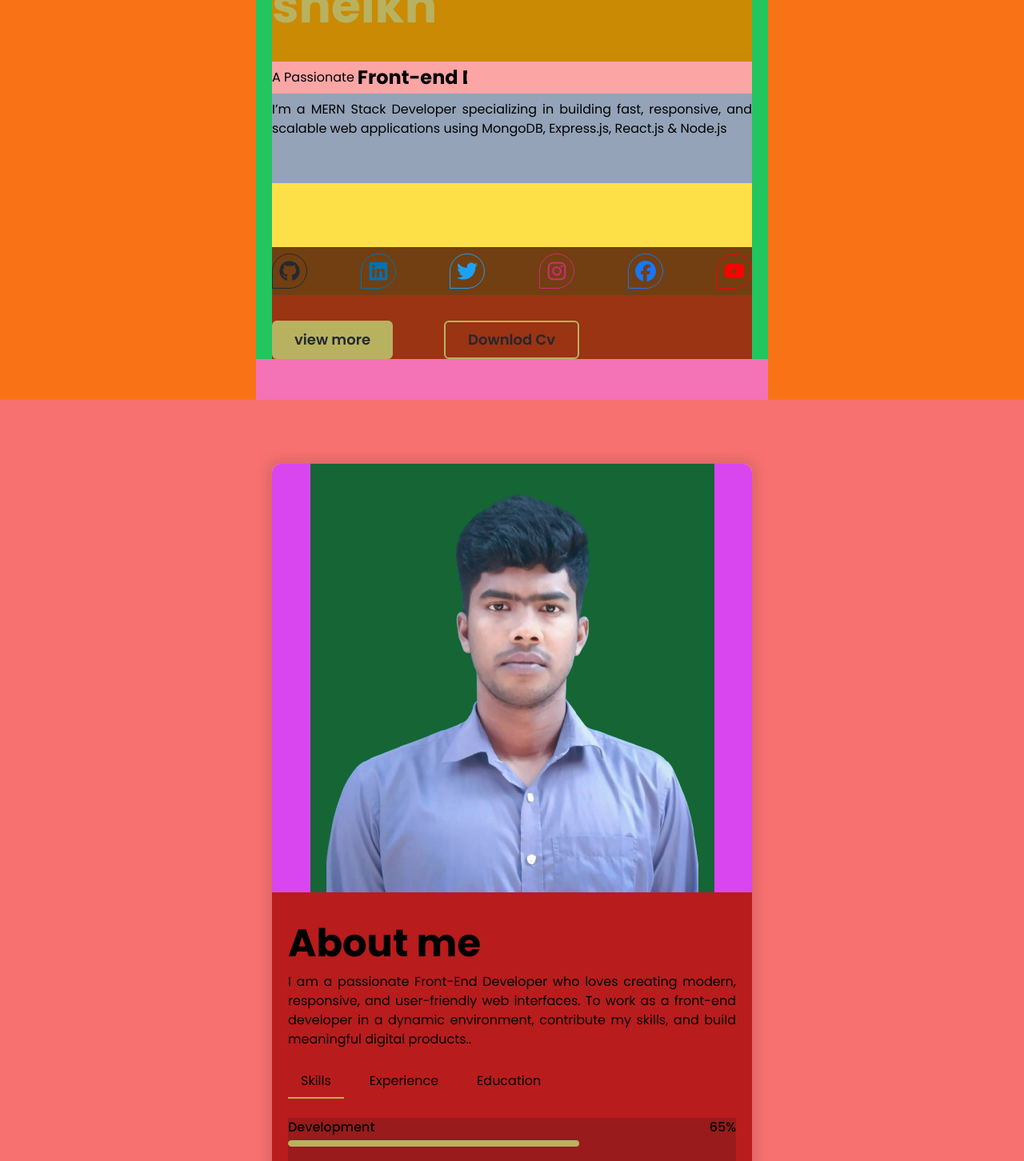
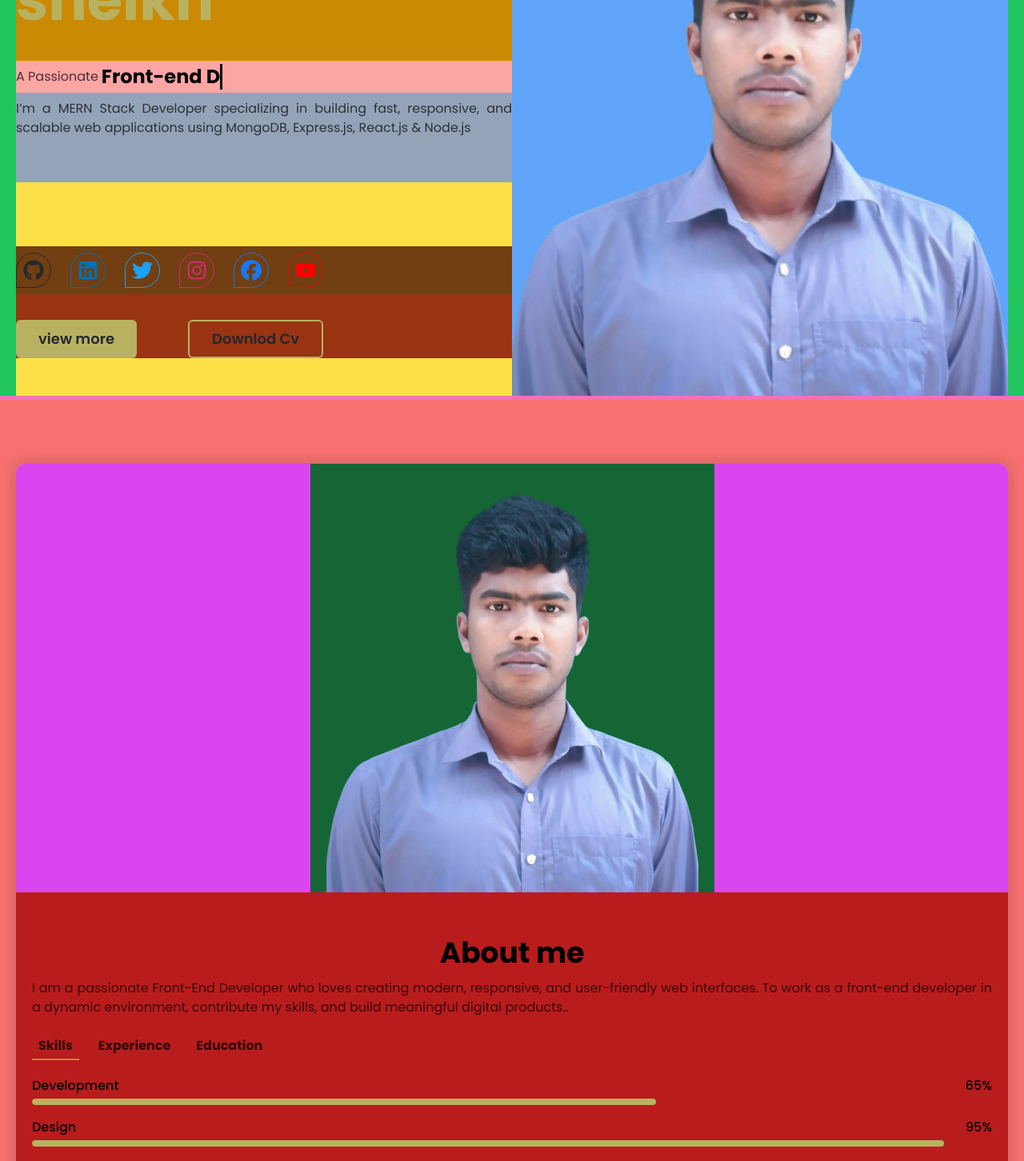
Before and after one commit to Limon-sheikh/My-portfolio, a React (Vite) app in the folder my-website/: page / in a window 1280 px wide. Shown: the part 300-1752 px from the top of the page at 80% size. Built offline with nearby package versions, Linux system fonts and the light colour scheme.

Commit message:
some change

```diff
--- a/my-website/src/components/about/Education.jsx
+++ b/my-website/src/components/about/Education.jsx
@@ -8,23 +8,20 @@ function EducationTimeline() {
       {educationData.map((item, index) => (
         <div key={index} className="relative pl-12 mb-6">
           {/* Vertical Line */}
-          <div className="absolute top-0 left-5 h-full border-l-2 border-accent"></div>
+          <div className="absolute top-0 left-5 h-full border-l-2"></div>
 
           {/* Circle */}
-          <div
-            className="absolute left-0 top-0 w-10 h-10 bg-accent
-          rounded-full flex items-center justify-center font-bold"
-          >
+          <div className="absolute left-0 top-0 w-10 h-10 bg-accent rounded-full flex items-center justify-center font-bold">
             {index + 1}
           </div>
 
           {/* Content */}
-          <h3 className="text-lg md:text-xl font-bold text-gray-900">
-            {item.degree}
-          </h3>
-          <span className="text-gray-500 text-sm block">{item.institute}</span>
-          <span className="text-gray-400 text-sm">{item.year}</span>
-          <p className="text-gray-600 mt-2 text-justify">{item.details}</p>
+          <h3 className="text-lg md:text-xl font-bold text-gray-900">{item.degree}</h3>
+          <div className="opacity-70">
+            <span className="text-gray-500 text-sm block">{item.institute}</span>
+            <span className="text-gray-400 text-sm">{item.year}</span>
+            <p className="text-gray-600 mt-2 text-justify">{item.details}</p>
+          </div>
         </div>
       ))}
     </div>
--- a/my-website/src/components/about/TabButton.jsx
+++ b/my-website/src/components/about/TabButton.jsx
@@ -4,18 +4,12 @@ import { menuItems } from "../../data/about";
 
 function TabButtons({ activeTab, setActiveTab }) {
   return (
-    <ul className="flex text-md font-semibol p-0 m-0 gap-4">
+    <ul className="flex flex-wrap text-md font-bold gap-4 opacity-70">
       {menuItems.map((tabBtn) => (
         <li key={tabBtn.id}>
-          <button
-            onClick={() => setActiveTab(tabBtn.id)}
-            className={`flex items-center transition-all duration-300 px-4 py-2
-              ${
-                activeTab === tabBtn.id
-                  ? "border-b-2 border-accent"
-                  : "text-gray-600 border-b-2 border-transparent"
-              }`}
-          >
+          <button onClick={() => setActiveTab(tabBtn.id)}
+            className={`flex items-center transition-all duration-300 px-2 py-1
+            ${activeTab === tabBtn.id ? "border-b-2 border-accent" : "text-gray-600 border-b-2 border-transparent"}`}>
             <span>{tabBtn.label}</span>
           </button>
         </li>
--- a/my-website/src/pages/About.jsx
+++ b/my-website/src/pages/About.jsx
@@ -18,19 +18,13 @@ const About = () => {
             </div>
           </div>
 
-          <div className="px-5 pt-10 right-side col-span-6  sm:bg-red-700">
-            <div className="">
-              <h1 className="text-5xl font-bold">{aboutInfo.title}</h1>
-              <p className="text-md pb-5 pt-3 text-justify">
-                {aboutInfo.description}
-              </p>
+          <div className="px-5 pt-14 right-side col-span-6  sm:bg-red-700">
+            <div className="text-center">
+              <h1 className="text-4xl font-bold">{aboutInfo.title}</h1>
+              <p className="text-md pb-5 pt-3 text-justify opacity-70">{aboutInfo.description}</p>
             </div>
-            <div>
-              <TabButtons activeTab={activeTab} setActiveTab={setActiveTab} />
-            </div>
-            <div className="mt-6 overflow-hidden sm:bg-red-800">
-              <TabContent activeTab={activeTab} />
-            </div>
+            <div><TabButtons activeTab={activeTab} setActiveTab={setActiveTab}/></div>
+            <div className="mt-5 overflow-hidden"><TabContent activeTab={activeTab}/></div>
           </div>
         </div>
       </div>
--- a/my-website/src/pages/Hero.jsx
+++ b/my-website/src/pages/Hero.jsx
@@ -9,7 +9,7 @@ const Home = () => {
     <section id="hero" className="min-h-[calc(100vh-80px)] w-full overflow-hidden sm:w-full md:w-full lg:w-full sm:bg-orange-500">
       <div className="container mx-auto min-h-[calc(100vh-80px)]    sm:bg-pink-400">
         <div id="wraper" className="px-5 md:grid md:grid-cols-12     sm:bg-green-500 ">
-          <div className="pt-10 xxs:pt-12 flex flex-col md:col-span-6      sm:bg-yellow-300 ">
+          <div className="pt-10 flex flex-col md:col-span-6      sm:bg-yellow-300 ">
             <div className="sm:bg-yellow-600 ">
               <h1 className="text-6xl md:text-6xl lg:text-7xl font-bold leading-tight ">
                 {hello} <br />
@@ -18,18 +18,16 @@ const Home = () => {
                 <span className="text-accent ">{sheikh}</span>
               </h1>
               {/* typewriter */}
-              <div className="mt-8 flex items-center flex-wrap gap-1 py-1      sm:bg-red-300">
-                <span className="text-[14px] sm:text-base">{title}</span>
+              <div className="mt-10 flex items-center flex-wrap gap-1 py-1      sm:bg-red-300">
+                <span className="text-[14px] opacity-70 sm:text-base">{title}</span>
                 <div className="w-56 sm:w-72 md:w-[16.5rem] flex items-center overflow-hidden overw whitespace-nowrap">
                   <div className="inline-block">
-                    <span className="text-xl sm:text-2xl flex items-center font-bold typewriter">
-                      {titleName}
-                    </span>
+                    <span className="text-xl sm:text-2xl flex items-center font-bold typewriter">{titleName}</span>
                   </div>
                 </div>
               </div>
               <div className=" py-2 min-h-28 sm:bg-slate-400">
-                <p className="text-justify text-base">{description}</p>
+                <p className="text-justify text-base opacity-70">{description}</p>
               </div>
             </div>
 
--- a/my-website/tailwind.config.js
+++ b/my-website/tailwind.config.js
@@ -3,25 +3,23 @@ export default {
   content: [ "./index.html","./src/**/*.{js,ts,jsx,tsx}",],
 
   theme: {
-    screens: {
-      // 'xxs': '360px', // Very small devices
-      // 'xs': '450px',  // Small phones
-      // 'xm': '500px',  // Medium phones
-      'sm': '640px',  // Default Tailwind small
-      // 'md': '768px',
-      // 'lg': '1024px',
-      // 'xl': '1280px',
-      // '2xl': '1536px',
-    },
+    // screens: {
+    //   // 'xxs': '360px', // Very small devices
+    //   // 'xs': '450px',  // Small phones
+    //   // 'xm': '500px',  // Medium phones
+    //   'sm': '640px',  // Default Tailwind small
+    //   'md': '768px',
+    //   'lg': '1024px',
+    //   'xl': '1280px',
+    //   '2xl': '1536px',
+    // },
     extend: {
       colors: {
         primary: "#1E293B",     // Dark blue
-        secondary: "#3B82F6",   // Sky blue
         accent: "#b8b260",      // oval green
         hover: "#a19c4f",      // Cyan
         light: "#F8FAFC",       // Light gray
         dark: "#0F172A",        // Deep blackish-blue
-        soft: "#E0F2FE",        // Soft light blue
         peach: "#FFEDD5",       // Light peach
         gray: "#222831",       // Light peach
       },
```
Also changed, not shown: my-website/src/components/about/TabContent.jsx (+7 -16 lines).
